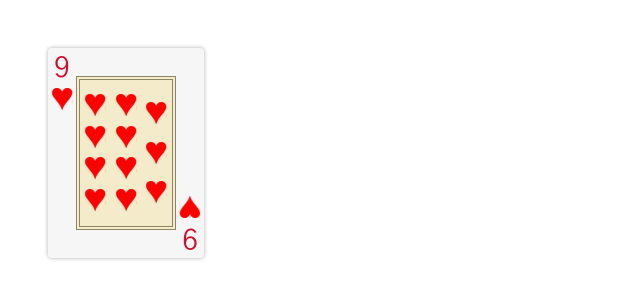
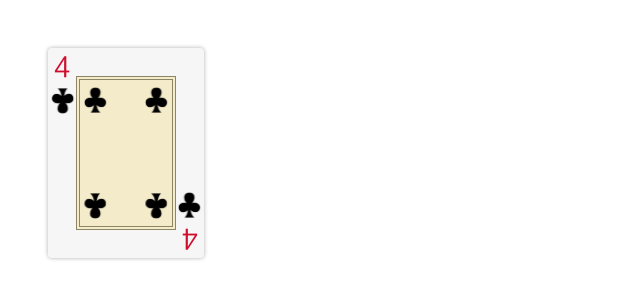
Before and after one commit to GustavoAlbonico/pife-game-card, a React (Vite) app: page / in a window 1280 px wide. Shown: the top 300 px of the page, without its empty margins (0-640 px from the left). Built offline with nearby package versions, Linux system fonts and the light colour scheme.

Commit message:
Adicionando estilos em card 1,2,3 e 4

```diff
--- a/src/App.tsx
+++ b/src/App.tsx
@@ -5,7 +5,7 @@ function App() {
 
   return (
     <>
-      <Card naipe="hearts"/>
+      <Card naipe="clubs" number={4}/>
     </>
   )
 }
--- a/src/components/Card/Card.css
+++ b/src/components/Card/Card.css
@@ -46,9 +46,7 @@
     grid-template-rows: 4/25%;
 }
 
-.card-middle-content-right,
-.card-middle-content-center,
-.card-middle-content-left {
+.card-middle-content > div {
     width: 100%;
     height: 100%;
     display: flex;
@@ -56,3 +54,65 @@
     align-items: center;
     flex-direction: column;
 }
+
+/* ACE */
+.card-middle-content .card-middle-content-right-one,
+.card-middle-content .card-middle-content-left-one {
+    visibility: hidden;
+}
+
+.card-middle-content .card-middle-content-center-one div:nth-child(n+2) {
+    display: none;
+}
+
+/* TWO */
+.card-middle-content .card-middle-content-right-two,
+.card-middle-content .card-middle-content-left-two {
+    visibility: hidden;
+}
+
+.card-middle-content .card-middle-content-center-two div:nth-child(n+3) {
+    display: none;
+}
+
+.card-middle-content .card-middle-content-center-two div:nth-child(1) {
+    rotate: 0deg;
+}
+
+.card-middle-content .card-middle-content-center-two {
+    justify-content: space-between;
+}
+
+/* THREE */
+.card-middle-content .card-middle-content-right-three,
+.card-middle-content .card-middle-content-left-three {
+    visibility: hidden;
+}
+
+.card-middle-content .card-middle-content-center-three div:nth-child(n+4) {
+    display: none;
+}
+
+.card-middle-content .card-middle-content-center-three div:nth-child(-n+2) {
+    rotate: 0deg;
+}
+
+/* FOUR */
+.card-middle-content .card-middle-content-center-four {
+    visibility: hidden;
+}
+
+.card-middle-content .card-middle-content-right-four div:nth-child(n+3) ,
+.card-middle-content .card-middle-content-left-four div:nth-child(n+3) {
+    display: none;
+}
+
+.card-middle-content .card-middle-content-right-four div:nth-child(1),
+.card-middle-content .card-middle-content-left-four div:nth-child(1) {
+    rotate: 0deg;
+}
+
+.card-middle-content .card-middle-content-right-four,
+.card-middle-content .card-middle-content-left-four {
+    justify-content: space-between;
+}
--- a/src/components/Card/Card.tsx
+++ b/src/components/Card/Card.tsx
@@ -4,39 +4,74 @@ import "./Card.css";
 
 type CardProps = {
     naipe: "hearts" | "diamonds" | "clubs" | "spades",
+    number: 1 | 2 | 3 | 4 | 5 | 6 | 7 | 8 | 9 | 10 | 11 | 12 | 13 ,
 }
+const Card = ({ naipe, number }: CardProps) => {
 
-const Card = ({ naipe }: CardProps) => {
+    const numberToString = (number:number):string => {
+
+        switch(number) {
+            case 1:
+                return "one";
+            case 2:
+                return "two";
+            case 3:
+                return "three";
+            case 4:
+                return "four";
+            case 5:
+                return "five";
+            case 6:
+                return "six";
+            case 7:
+                return "seven";
+            case 8:
+                return "eight";
+            case 9:
+                return "nine";
+            case 10:
+                return "ten";
+            case 11:
+                return "eleven";
+            case 12:
+                return "twelve";
+            case 13:
+                return "thirteen";
+            default:
+                return "invalid";
+        }
+    }
+
     return (
         <div className="card">
             <div className="card-left">
-                <span className="card-number">9</span>
+                <span className="card-number">{number}</span>
                 <CardSymbol naipe={naipe} />
             </div>
             <div className="card-middle">
                 <div className="card-middle-content">
-                    <div className="card-middle-content-left">
+                    <div className={`card-middle-content-left-${numberToString(number)}`}>
                         <CardSymbol naipe={naipe}  />
                         <CardSymbol naipe={naipe}  />
                         <CardSymbol naipe={naipe}  />
                         <CardSymbol naipe={naipe}  />
                     </div>
-                    <div className="card-middle-content-center">
+                    <div className={`card-middle-content-center-${numberToString(number)}`}>
                         <CardSymbol naipe={naipe}/>
                         <CardSymbol naipe={naipe} />
                         <CardSymbol naipe={naipe} />
                         <CardSymbol naipe={naipe} />
                     </div>
-                    <div className="card-middle-content-right">
+                    <div className={`card-middle-content-right-${numberToString(number)}`}>
                         <CardSymbol naipe={naipe} />
                         <CardSymbol naipe={naipe} />
                         <CardSymbol naipe={naipe} />
-                        <CardSymbol naipe={naipe} hide={true} />
+                        <CardSymbol naipe={naipe} />
                     </div>
                 </div>
             </div>
             <div className="card-right">
-                <span className="card-number">9</span>
+                <span className="card-number">{number}</span>
                 <CardSymbol naipe={naipe} />
             </div>
 
--- a/src/components/CardSymbol/CardSymbol.css
+++ b/src/components/CardSymbol/CardSymbol.css
@@ -1,4 +1,5 @@
 .card-symbol {
+    rotate: 180deg;
     width: 100%;
     height: 28px;
     background-repeat: no-repeat;
--- a/src/components/CardSymbol/CardSymbol.tsx
+++ b/src/components/CardSymbol/CardSymbol.tsx
@@ -2,24 +2,14 @@ import "./CardSymbol.css";
 
 type CardSymbolProps = {
     naipe: "hearts" | "diamonds" | "clubs" | "spades",
-    hide?: boolean,
-    flip?: boolean
 }
 
 const CardSymbol = ({
     naipe,
-    hide,
-    flip,
 }: CardSymbolProps) => {
 
     return (
-        <div
-         className={`card-symbol ${naipe}`}
-         style={{
-            rotate : (`${flip ? 180 : 0}deg`),
-            display: (hide ? "none" : "block")
-         }}
-         >
+        <div className={`card-symbol ${naipe}`}>
         </div>
     )
 }
```
